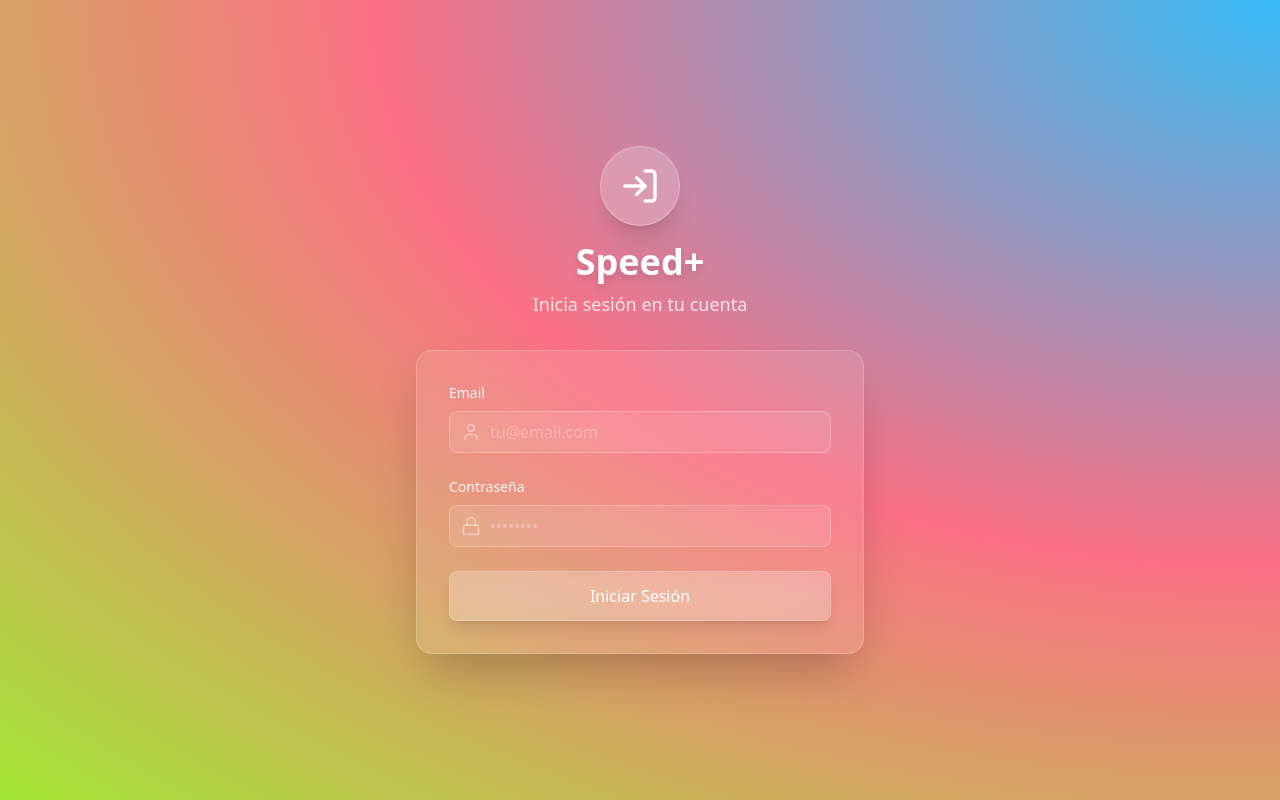
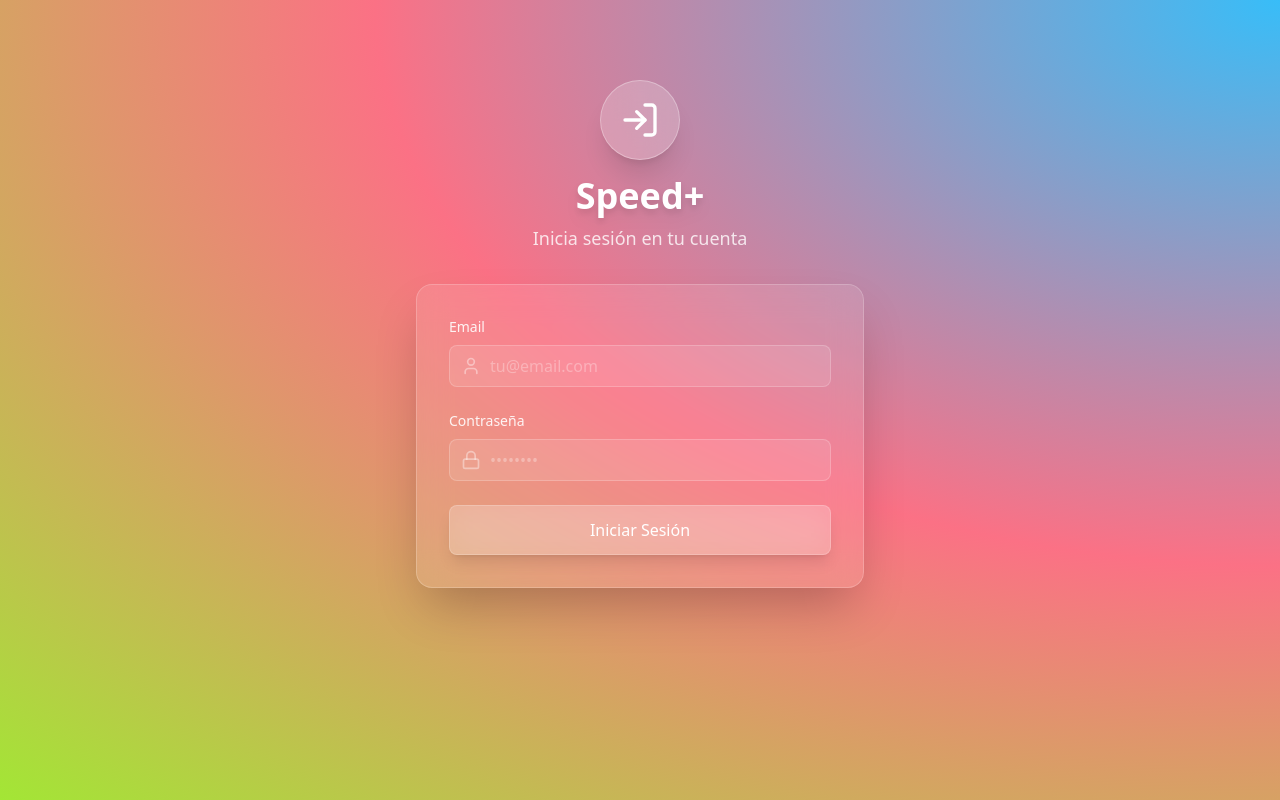
Before and after one commit to CreattorMatter/speed-, a React (Vite) app: page / in a window 1280 px wide. Built offline with nearby package versions, Linux system fonts and the light colour scheme.

Commit message:
levantar formulario de login

```diff
--- a/src/App.tsx
+++ b/src/App.tsx
@@ -69,7 +69,7 @@ function App() {
   }
 
   return (
-    <div className="min-h-screen bg-[radial-gradient(ellipse_at_top_right,_var(--tw-gradient-stops))] from-sky-400 via-rose-400 to-lime-400 flex items-center justify-center p-4">
+    <div className="min-h-screen bg-[radial-gradient(ellipse_at_top_right,_var(--tw-gradient-stops))] from-sky-400 via-rose-400 to-lime-400 flex items-start justify-center pt-20 p-4">
       <div className="w-full max-w-md">
         <div className="text-center mb-8">
           <div className="inline-flex items-center justify-center w-20 h-20 rounded-full bg-white/20 backdrop-blur-lg text-white mb-4 shadow-xl border border-white/30">
```
